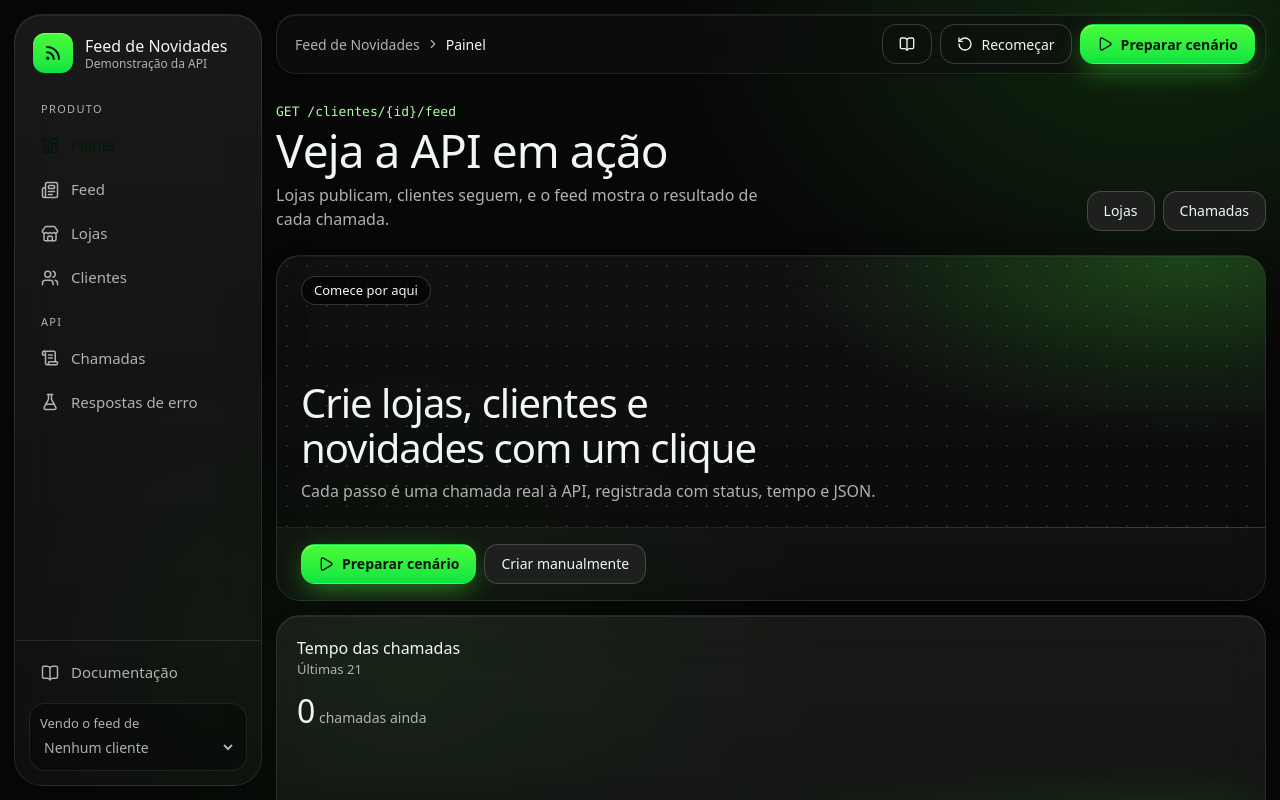
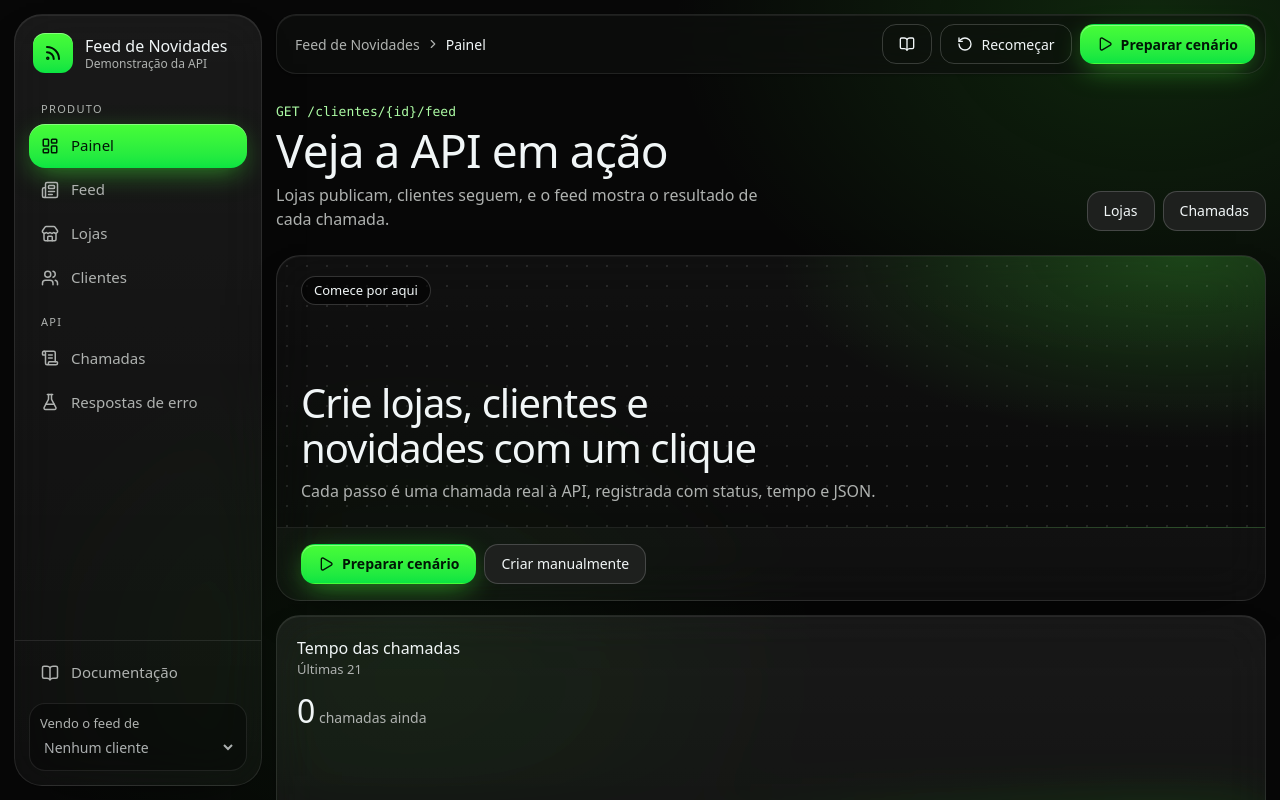
Before and after one commit to DevLucasKaua/feed-novidades, a React (Vite) app in the folder web/: page / in a window 1280 px wide. Shown: the top 800 px of the page. Built offline with nearby package versions, Linux system fonts and the light colour scheme.

Commit message:
feat(web): desliza o indicador da navegação até o item ativo
Refs #27

```diff
--- a/web/src/App.tsx
+++ b/web/src/App.tsx
@@ -12,7 +12,14 @@ import {
   Store,
   Users,
 } from 'lucide-react';
-import { type ComponentType, useEffect, useState } from 'react';
+import {
+  type ComponentType,
+  type CSSProperties,
+  useEffect,
+  useLayoutEffect,
+  useRef,
+  useState,
+} from 'react';
 import { Avatar } from './componentes/comum';
 import {
   BotaoCenario,
@@ -78,6 +85,34 @@ function usePagina() {
   return [pagina, ir] as const;
 }
 
+function useIndicador(pagina: NomePagina) {
+  const navegacao = useRef<HTMLElement>(null);
+  const [posicao, setPosicao] = useState<CSSProperties>();
+
+  // biome-ignore lint/correctness/useExhaustiveDependencies: o item ativo muda junto com a página
+  useLayoutEffect(() => {
+    const elemento = navegacao.current;
+    if (!elemento) return;
+
+    const medir = () => {
+      const ativo = elemento.querySelector<HTMLElement>('a[aria-current="page"]');
+      if (!ativo) return;
+      setPosicao({
+        width: ativo.offsetWidth,
+        height: ativo.offsetHeight,
+        transform: `translate(${ativo.offsetLeft}px, ${ativo.offsetTop}px)`,
+      });
+    };
+
+    medir();
+    const observador = new ResizeObserver(medir);
+    observador.observe(elemento);
+    return () => observador.disconnect();
+  }, [pagina]);
+
+  return [navegacao, posicao] as const;
+}
+
 function Marca() {
   return (
     <span className="marca">
@@ -93,10 +128,13 @@ function Marca() {
 }
 
 function BarraLateral({ demo, pagina }: { demo: Demo; pagina: NomePagina }) {
+  const [navegacao, posicao] = useIndicador(pagina);
+
   return (
     <aside className="lateral">
       <Marca />
-      <nav aria-label="Páginas">
+      <nav ref={navegacao} aria-label="Páginas">
+        <span className="indicador-navegacao" style={posicao} />
         {GRUPOS.map((grupo) => (
           <div key={grupo.nome}>
             <h2>{grupo.nome}</h2>
@@ -213,8 +251,11 @@ function BarraSuperior(props: {
 
 function NavegacaoMovel({ pagina }: { pagina: NomePagina }) {
   const curtos: Partial<Record<NomePagina, string>> = { erros: 'Erros' };
+  const [navegacao, posicao] = useIndicador(pagina);
+
   return (
-    <nav className="navegacao-movel" aria-label="Páginas">
+    <nav ref={navegacao} className="navegacao-movel" aria-label="Páginas">
+      <span className="indicador-navegacao" style={posicao} />
       {ITENS.map(({ id, nome, icone: Icone }) => (
         <a
           key={id}
```
